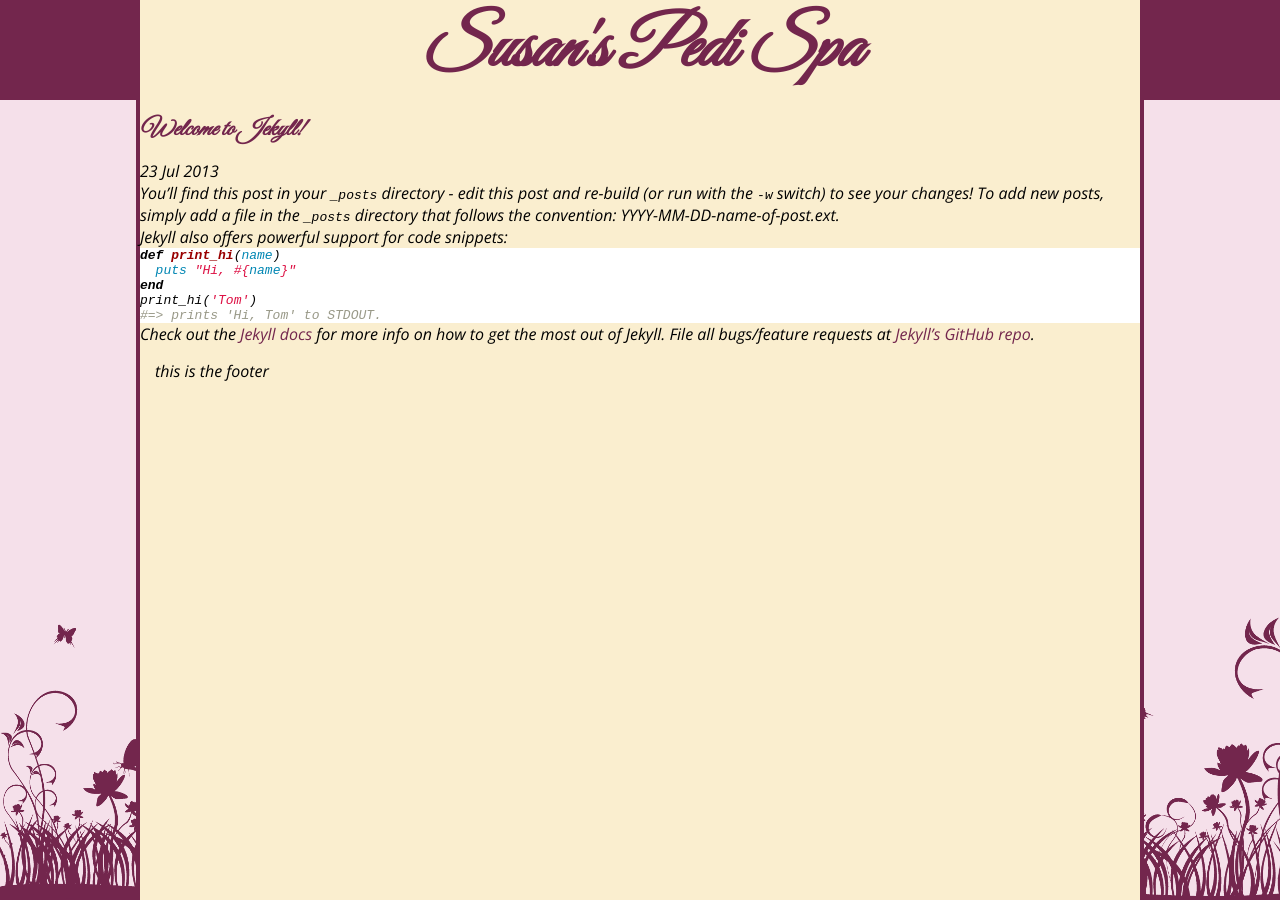
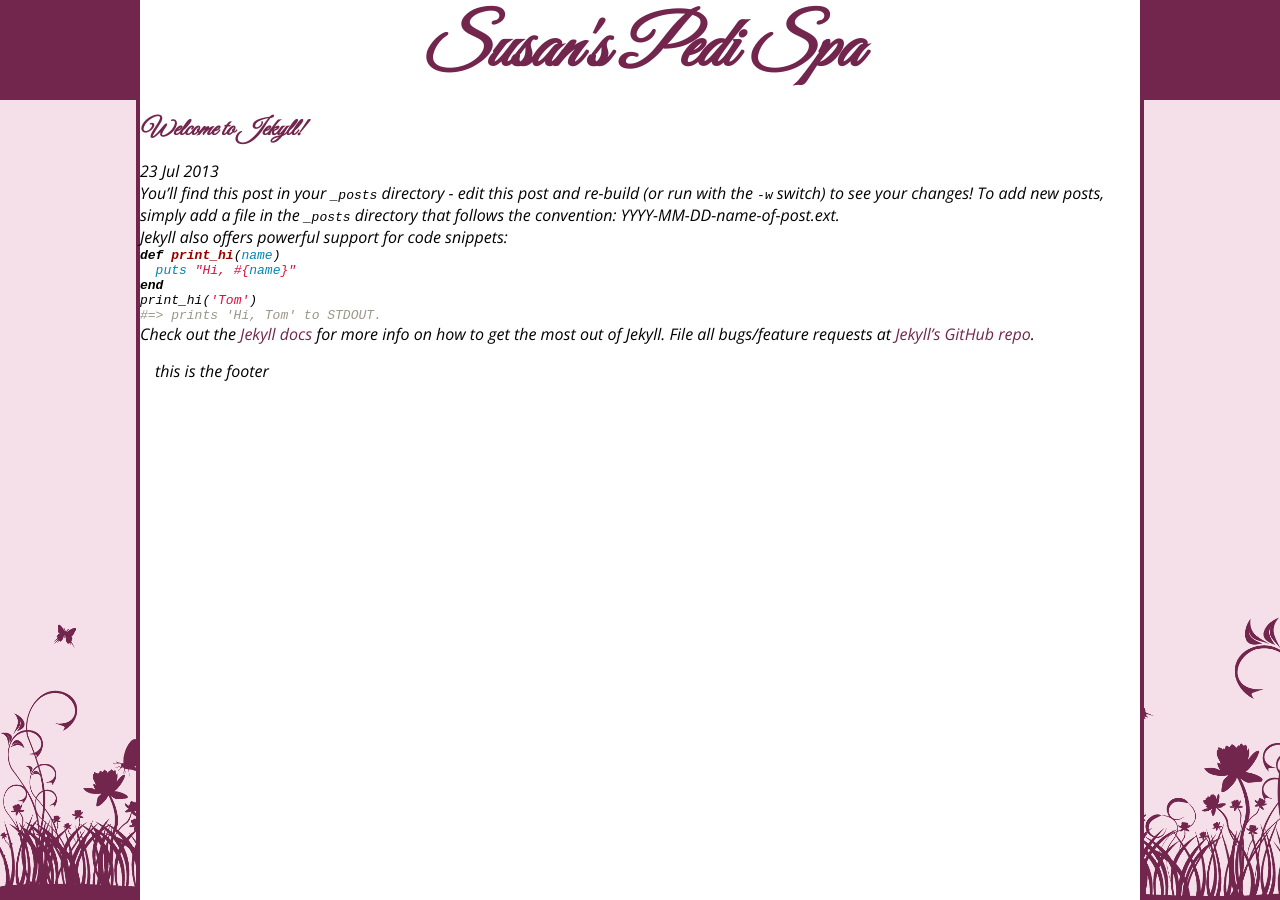
Before and after one commit to susanspedispa/susanspedispa.github.io, a Jekyll site: the page built from _posts/2013-07-23-welcome-to-jekyll.markdown, in a window 1280 px wide. Built offline with Jekyll 4.4.1, drawn with Linux system fonts in a browser that asks for light colours.

Commit message:
Update main.css

```diff
--- a/css/main.css
+++ b/css/main.css
@@ -43,7 +43,7 @@ a:visited {
 #centerColumn {
 	position: relative;
 	width: 1000px;
-	background-color: #faeecf;
+	background-color: white;
 	margin: 0px auto;
 	min-height: 100%;
 	border-right: 4px solid #73264d;
```
